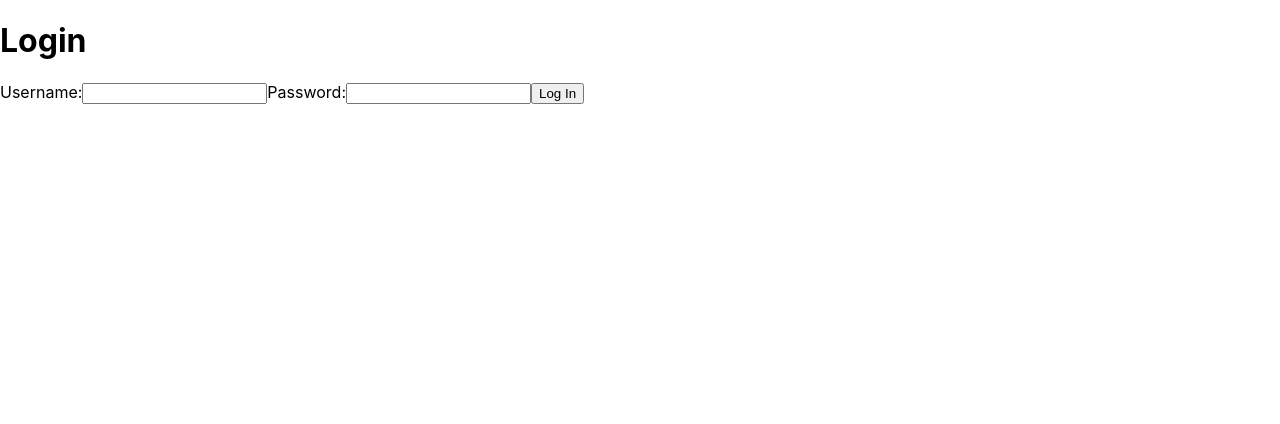
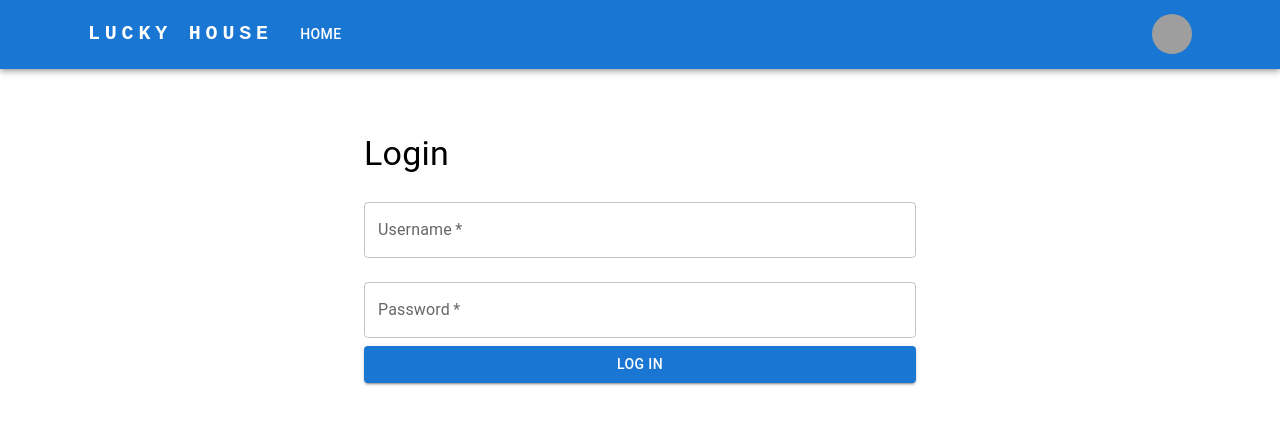
Before and after one commit to vudangbaovy/luckyHouse, a React (Create React App) app: page /login in a window 1280 px wide. Shown: the top 424 px of the page. Built offline with nearby package versions, Linux system fonts and the light colour scheme; grey boxes are pictures that could not be loaded.

Commit message:
login changes view, logout, header

```diff
--- a/package.json
+++ b/package.json
@@ -3,6 +3,12 @@
   "version": "0.1.0",
   "private": true,
   "dependencies": {
+    "@emotion/react": "^11.14.0",
+    "@emotion/styled": "^11.14.0",
+    "@mui/icons-material": "^6.4.1",
+    "@mui/material": "^6.4.1",
+    "axios": "^1.7.9",
+    "cors": "^2.8.5",
     "cra-template": "1.2.0",
     "react": "^19.0.0",
     "react-dom": "^19.0.0",
--- a/src/App.js
+++ b/src/App.js
@@ -6,9 +6,13 @@ import Login from './pages/Login';
 import UserView from './pages/TenantView';
 import AdminView from './pages/AdminView';
 import GuestView from './pages/CustomerView';
+import Header from './components/Header';
 
 function App() {
   return (
+    <div>
+      {/* Add header to the App component */}
+      <Header />
       <BrowserRouter>
           <Routes>
               <Route path="/" element={<Home />} />
@@ -18,6 +22,7 @@ function App() {
               <Route path="/guest" element={<GuestView />} />
           </Routes>
       </BrowserRouter>
+    </div>
   );
 }
 
--- /dev/null
+++ b/src/components/Header.js
@@ -0,0 +1,180 @@
+import * as React from 'react';
+import {
+    AppBar,
+    Box,
+    Toolbar,
+    IconButton,
+    Typography,
+    Menu,
+    Container,
+    Avatar,
+    Button,
+    Tooltip,
+    MenuItem
+} from '@mui/material';
+import { Menu as MenuIcon } from '@mui/icons-material';
+
+const pages = ['Home'];
+const settings = ['Profile', 'Account', 'Dashboard', 'Logout'];
+
+function Header() {
+  const [anchorElNav, setAnchorElNav] = React.useState(null);
+  const [anchorElUser, setAnchorElUser] = React.useState(null);
+
+  const handleOpenNavMenu = (event) => {
+    setAnchorElNav(event.currentTarget);
+  };
+  const handleOpenUserMenu = (event) => {
+    setAnchorElUser(event.currentTarget);
+  };
+
+  const handleCloseNavMenu = () => {
+    setAnchorElNav(null);
+  };
+
+  const handleCloseUserMenu = () => {
+    setAnchorElUser(null);
+  };
+
+  const handleLogout = () => {
+    // Call the logout API
+    fetch('http://localhost:8000/api/logout', {
+        method: 'POST',
+        headers: {
+            'Content-Type': 'application/json'
+        },
+    })
+    .then(async (response) => {
+        if (!response.ok) {
+            console.log(response);
+            throw new Error('Network response was not ok ' + response.statusText);
+        }
+        await response.json();
+    })
+    // Redirect to the login page
+    window.location.href = '/';
+  };
+
+return (
+    <AppBar position="static">
+        <Container>
+            <Toolbar>
+                <Typography
+                    variant="h6"
+                    noWrap
+                    component="a"
+                    href="#app-bar-with-responsive-menu"
+                    sx={{
+                        mr: 2,
+                        display: { xs: 'none', md: 'flex' },
+                        fontFamily: 'monospace',
+                        fontWeight: 700,
+                        letterSpacing: '.3rem',
+                        color: 'inherit',
+                        textDecoration: 'none',
+                    }}
+                >
+                    LUCKY HOUSE
+                </Typography>
+
+                <Box sx={{ flexGrow: 1, display: { xs: 'flex', md: 'none' } }}>
+                    <IconButton
+                        size="large"
+                        aria-label="account of current user"
+                        aria-controls="menu-appbar"
+                        aria-haspopup="true"
+                        onClick={handleOpenNavMenu}
+                        color="inherit"
+                    >
+                        <MenuIcon />
+                    </IconButton>
+                    <Menu
+                        id="menu-appbar"
+                        anchorEl={anchorElNav}
+                        anchorOrigin={{
+                            vertical: 'bottom',
+                            horizontal: 'left',
+                        }}
+                        keepMounted
+                        transformOrigin={{
+                            vertical: 'top',
+                            horizontal: 'left',
+                        }}
+                        open={Boolean(anchorElNav)}
+                        onClose={handleCloseNavMenu}
+                        sx={{ display: { xs: 'block', md: 'none' } }}
+                    >
+                        {pages.map((page) => (
+                            <MenuItem key={page} onClick={handleCloseNavMenu}>
+                                <Typography sx={{ textAlign: 'center' }}>{page}</Typography>
+                            </MenuItem>
+                        ))}
+                    </Menu>
+                </Box>
+                <Typography
+                    variant="h5"
+                    noWrap
+                    component="a"
+                    href="#app-bar-with-responsive-menu"
+                    sx={{
+                        mr: 2,
+                        display: { xs: 'flex', md: 'none' },
+                        flexGrow: 1,
+                        fontFamily: 'monospace',
+                        fontWeight: 700,
+                        letterSpacing: '.3rem',
+                        color: 'inherit',
+                        textDecoration: 'none',
+                    }}
+                >
+                    LUCKY HOUSE
+                </Typography>
+                <Box sx={{ flexGrow: 1, display: { xs: 'none', md: 'flex' } }}>
+                    {pages.map((page) => (
+                        <Button
+                            key={page}
+                            onClick={handleCloseNavMenu}
+                            sx={{ my: 2, color: 'white', display: 'block' }}
+                        >
+                            {page}
+                        </Button>
+                    ))}
+                </Box>
+                <Box sx={{ flexGrow: 0 }}>
+                    <Tooltip title="Open settings">
+                        <IconButton onClick={handleOpenUserMenu} sx={{ p: 0 }}>
+                            <Avatar alt="Remy Sharp" src="/static/images/avatar/2.jpg" />
+                        </IconButton>
+                    </Tooltip>
+                    <Menu
+                        sx={{ mt: '45px' }}
+                        id="menu-appbar"
+                        anchorEl={anchorElUser}
+                        anchorOrigin={{
+                            vertical: 'top',
+                            horizontal: 'right',
+                        }}
+                        keepMounted
+                        transformOrigin={{
+                            vertical: 'top',
+                            horizontal: 'right',
+                        }}
+                        open={Boolean(anchorElUser)}
+                        onClose={handleCloseUserMenu}
+                    >
+                        {settings.map((setting) => (
+                            <MenuItem
+                                key={setting}
+                                onClick={setting === 'Logout' ? handleLogout : handleCloseUserMenu}
+                            >
+                                <Typography sx={{ textAlign: 'center' }}>{setting}</Typography>
+                            </MenuItem>
+                        ))}
+                    </Menu>
+                </Box>
+            </Toolbar>
+        </Container>
+    </AppBar>
+);
+}
+export default Header;
--- a/src/pages/AdminView.js
+++ b/src/pages/AdminView.js
@@ -0,0 +1,48 @@
+import React, { useEffect, useState } from 'react';
+import axios from 'axios';
+import { Container, Typography, Table, TableBody, TableCell, TableContainer, TableHead, TableRow, Paper } from '@mui/material';
+
+const AdminView = () => {
+    const [users, setUsers] = useState([]);
+
+    useEffect(() => {
+        // Fetch users from the database
+        axios.get('http://localhost:8000/user/get')
+            .then(response => {
+                setUsers(response.data);
+            })
+            .catch(error => {
+                console.error('There was an error fetching the users!', error);
+            });
+    }, []);
+
+    return (
+        <Container maxWidth="md">
+            <Typography variant="h4" component="h1" gutterBottom>
+                Admin View
+            </Typography>
+            <TableContainer component={Paper}>
+                <Table>
+                    <TableHead>
+                        <TableRow>
+                            <TableCell><b>ID</b></TableCell>
+                            <TableCell><b>Username</b></TableCell>
+                            <TableCell><b>Type</b></TableCell>
+                        </TableRow>
+                    </TableHead>
+                    <TableBody>
+                        {users.map(user => (
+                            <TableRow key={user.id}>
+                                <TableCell>{user.id}</TableCell>
+                                <TableCell>{user.username}</TableCell>
+                                <TableCell>{user.user_type}</TableCell>
+                            </TableRow>
+                        ))}
+                    </TableBody>
+                </Table>
+            </TableContainer>
+        </Container>
+    );
+};
+
+export default AdminView;
--- a/src/pages/Home.js
+++ b/src/pages/Home.js
@@ -1,13 +1,22 @@
 import React from 'react';
 import { Link } from 'react-router-dom';
+import { Container, Typography, Button, Box } from '@mui/material';
 
 function Home() {
     return (
-        <div>
-            <h1>Home</h1>
-            <p>Welcome to Lucky House</p>
-            <Link to="/login">Login</Link>
-        </div>
+        <Container maxWidth="sm">
+            <Box sx={{ mt: 8, textAlign: 'center' }}>
+                <Typography variant="h4" component="h1" gutterBottom>
+                    Home
+                </Typography>
+                <Typography variant="body1" gutterBottom>
+                    Welcome to Lucky House
+                </Typography>
+                <Button variant="contained" color="primary" component={Link} to="/login">
+                    Login
+                </Button>
+            </Box>
+        </Container>
     );
 }
 
--- a/src/pages/Login.js
+++ b/src/pages/Login.js
@@ -1,25 +1,29 @@
 import React from 'react';
+import { TextField, Button, Container, Typography, Box } from '@mui/material';
 
-// The Login component is a form with two input fields: one for the username and one for the password. The form also has a submit button.
-// Function to interact with the login API in backend app.py
 function Login() {
-    // Send username and password to the backend
     const handleSubmit = (event) => {
         event.preventDefault();
-        const data = new FormData(event.target);
+        const form = event.target;
+        const jsonData = {
+            username: form.username.value,
+            password: form.password.value
+        };
+
         fetch('http://localhost:8000/api/login', {
             method: 'POST',
-            mode: 'no-cors',
             headers: {
-            'Content-Type': 'application/json'
+                'Content-Type': 'application/json'
             },
-            body: JSON.stringify(Object.fromEntries(data)),
+            body: JSON.stringify(jsonData),
         })
-        .then((response) => {
+        .then(async (response) => {
             if (!response.ok) {
-            throw new Error('Network response was not ok ' + response.statusText);
+                console.log(response);
+                throw new Error('Network response was not ok ' + response.statusText);
             }
-            return response.json();
+            await response.json();
+            window.location.href = '/admin';
         })
         .then((data) => {
             console.log(data);
@@ -30,20 +34,35 @@ function Login() {
     };
 
     return (
-        <div>
-            <h1>Login</h1>
-            <form onSubmit={handleSubmit}>
-                <label>
-                    Username:
-                    <input type="text" name="username" />
-                </label>
-                <label>
-                    Password:
-                    <input type="password" name="password" />
-                </label>
-                <button type="submit">Log In</button>
-            </form>
-        </div>
+        <Container maxWidth="sm">
+            <Box sx={{ mt: 8 }}>
+                <Typography variant="h4" component="h1" gutterBottom>
+                    Login
+                </Typography>
+                <form onSubmit={handleSubmit}>
+                    <TextField
+                        label="Username"
+                        name="username"
+                        variant="outlined"
+                        margin="normal"
+                        fullWidth
+                        required
+                    />
+                    <TextField
+                        label="Password"
+                        name="password"
+                        type="password"
+                        variant="outlined"
+                        margin="normal"
+                        fullWidth
+                        required
+                    />
+                    <Button type="submit" variant="contained" color="primary" fullWidth>
+                        Log In
+                    </Button>
+                </form>
+            </Box>
+        </Container>
     );
 }
 
```
Also changed, not shown: 2 other files (tests, documents, lock files or other folders). Lines whose indentation alone changed are shown as unchanged.
